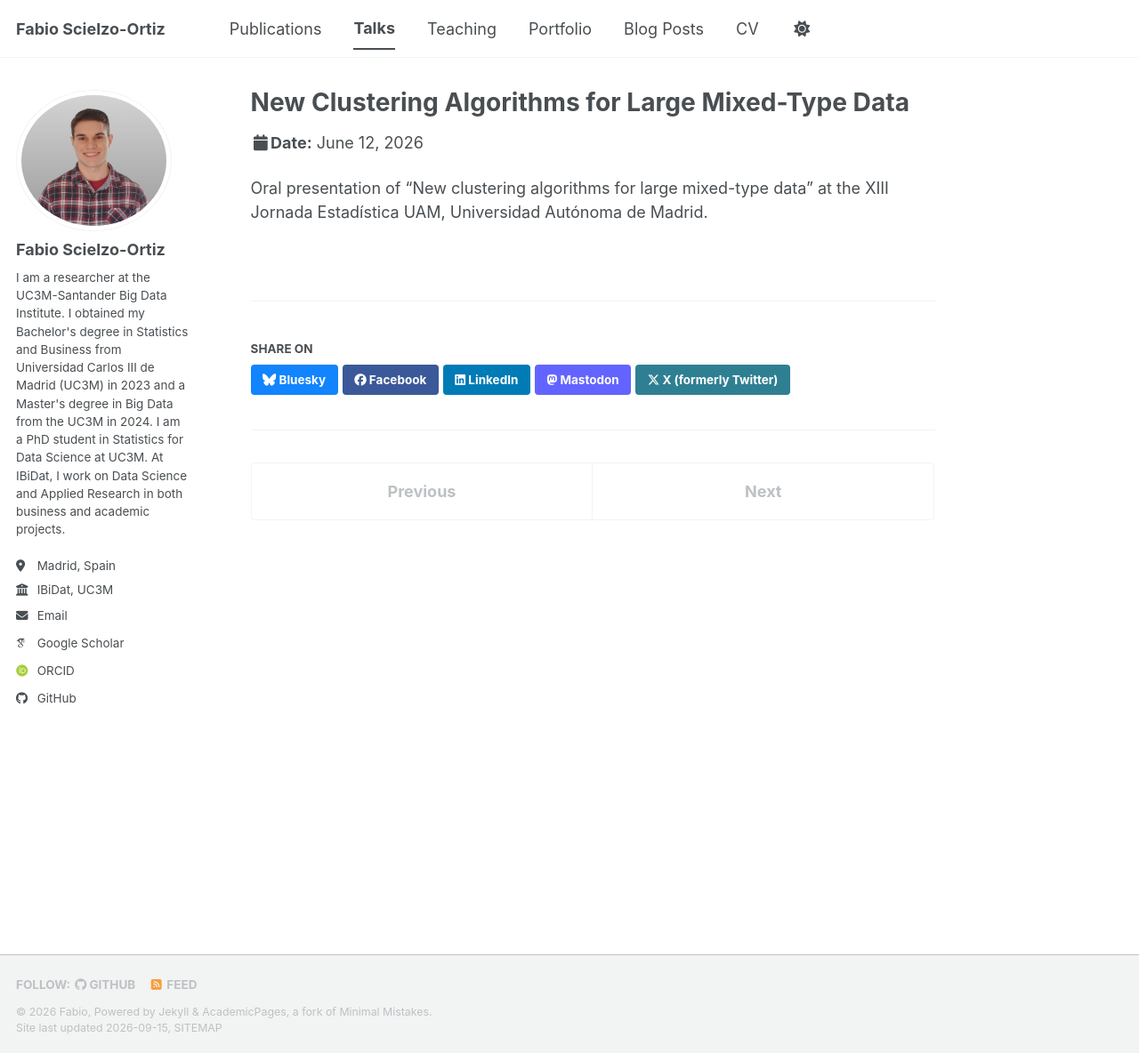
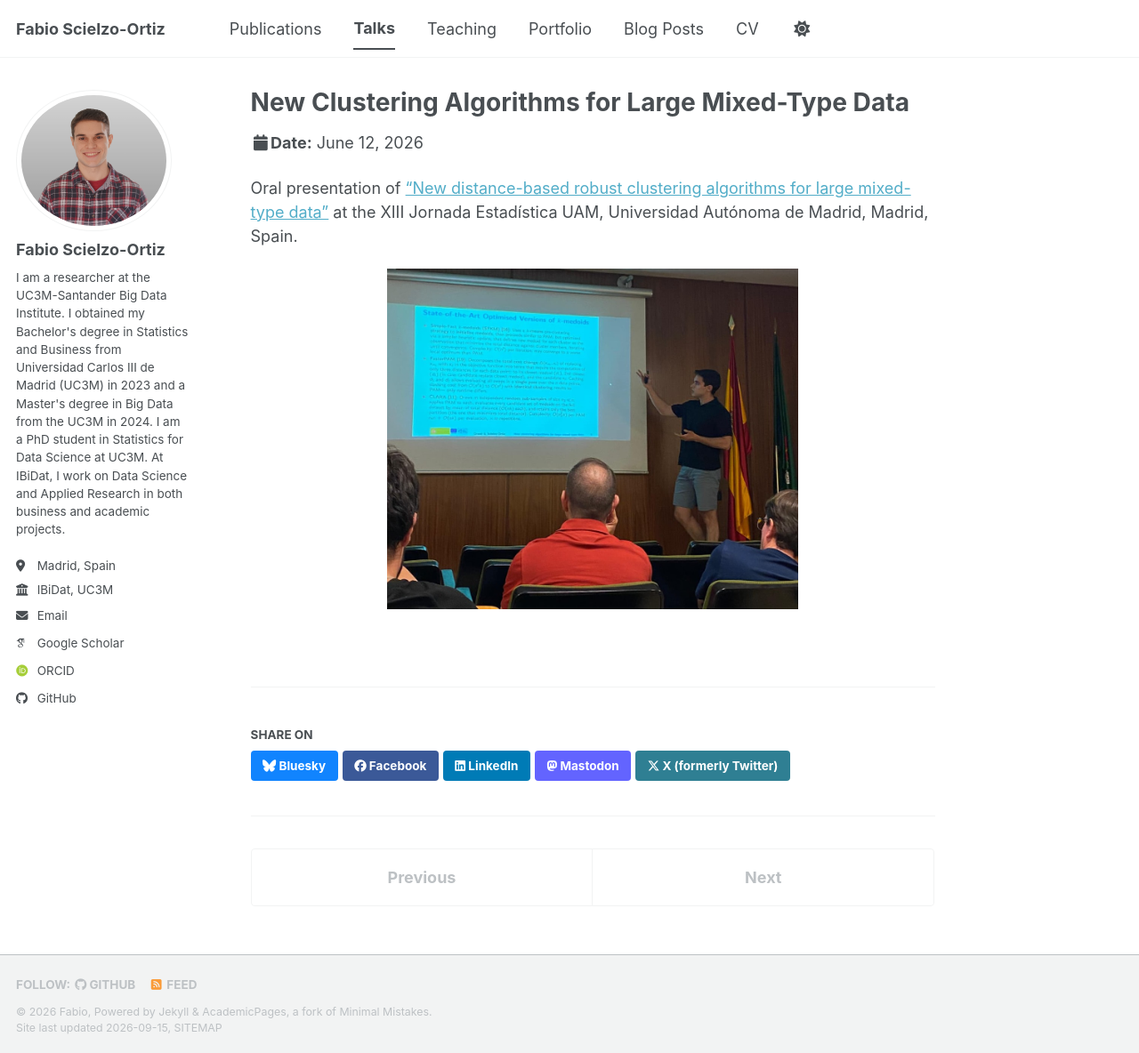
Before and after one commit to FabioScielzoOrtiz/fabioscielzoortiz.github.io, a Jekyll site: the page built from _talks/2026-06-12-uam-2026.md, in a window 1280 px wide and 1184 px high. Shown: the whole window at 89% size. Built offline with Jekyll 4.4.1, drawn with Linux system fonts in a browser that asks for light colours; some web fonts are replaced; a script bundle is joined from its source files by our own code; library files that are not in the unit come from our copies.

Commit message:
Update talk details and images for UAM 2026, IFCS 2026, and SEIO 2026 presentations

```diff
--- a/_talks/2026-06-12-uam-2026.md
+++ b/_talks/2026-06-12-uam-2026.md
@@ -8,4 +8,7 @@ date: 2026-06-12
 location: "Madrid, Spain"
 ---
 
-Oral presentation of "New clustering algorithms for large mixed-type data" at the XIII Jornada Estadística UAM, Universidad Autónoma de Madrid.
+Oral presentation of ["New distance-based robust clustering algorithms for large mixed-type data"](https://link.springer.com/article/10.1007/s11634-026-00701-9) at the XIII Jornada Estadística UAM, Universidad Autónoma de Madrid, Madrid, Spain.
+
+
+<img src="/images/talk_uam_2026.jpeg" alt="Presentación UAM 2026" style="width: 60%; height: auto; display: block; margin: 0 auto;">
```
Also changed, not shown: _talks/2026-07-14-ifcs-2026-milan.md (+1 -1 lines), _talks/2026-09-01-seio-2026.md (+1 -1 lines), images/talk_uam_2026.jpeg (added).
